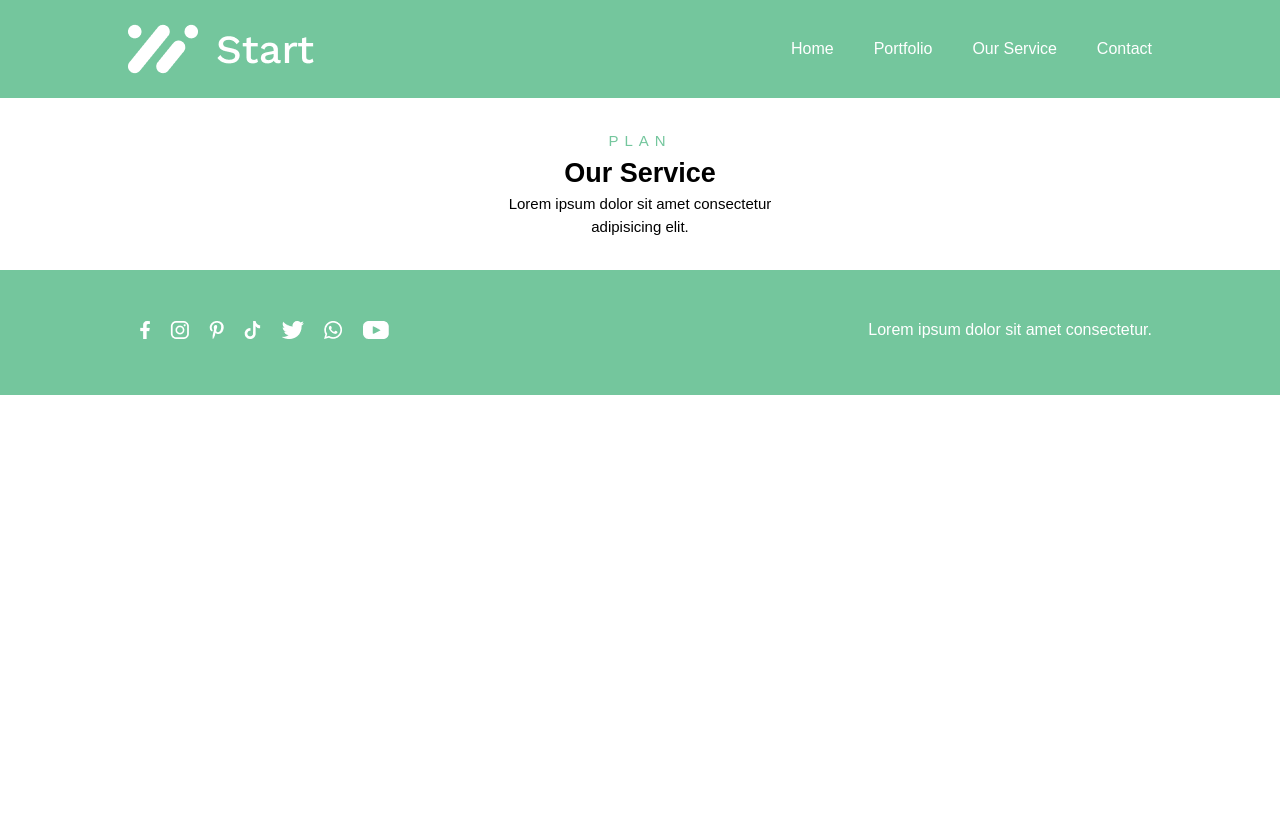
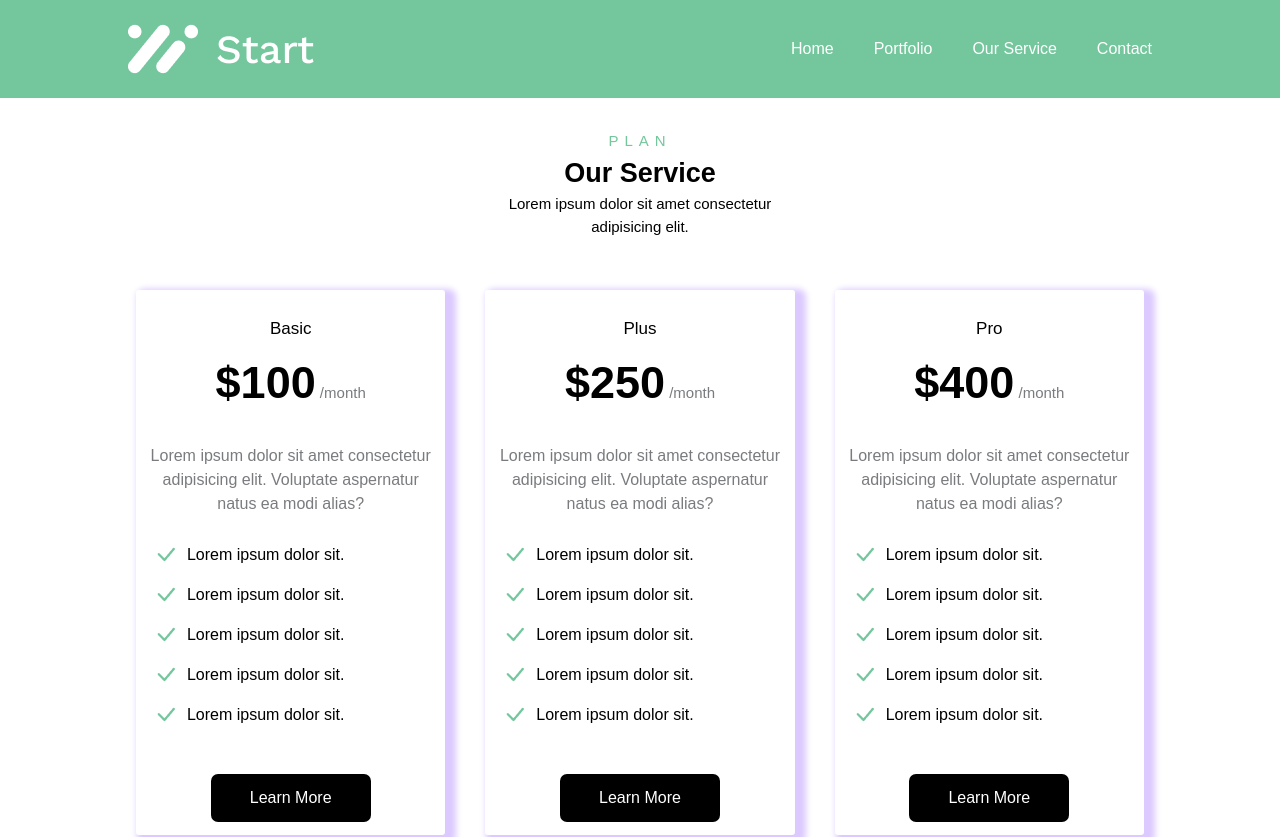
Before and after one commit to alirezafarmani20/Startup, a Vue app: page /our-service in a window 1280 px wide. Shown: the top 837 px of the page. Before the commit the page ends 800 px from the top, so only its background shows below. Built offline with nearby package versions, Linux system fonts and the light colour scheme.

Commit message:
create oure services view

```diff
--- /dev/null
+++ b/src/components/Plans.vue
@@ -0,0 +1,66 @@
+<script setup>
+//import components
+import Button from './Button.vue'
+import vector from '@/assets/icons/vector.png'
+defineProps({
+  plan: String,
+  price: String,
+})
+const Capabilities = [
+  {
+    id: '1',
+    image: vector,
+    text: 'Lorem ipsum dolor sit.',
+  },
+  {
+    id: '2',
+    image: vector,
+    text: 'Lorem ipsum dolor sit.',
+  },
+  {
+    id: '3',
+    image: vector,
+    text: 'Lorem ipsum dolor sit.',
+  },
+  {
+    id: '4',
+    image: vector,
+    text: 'Lorem ipsum dolor sit.',
+  },
+  {
+    id: '5',
+    image: vector,
+    text: 'Lorem ipsum dolor sit.',
+  },
+]
+</script>
+
+<template>
+  <div
+    class="w-full mx-2 my-5 flex flex-col justify-around items-center gap-2 shadow-[6px_4px_6px_5px_] shadow-[#DBC9FF] rounded-[3px] h-[520px] sm:h-[545px] sm:w-[379px] sm:gap-0"
+  >
+    <div class="flex items-center justify-center flex-col gap-2 mt-3">
+      <span class="text-center capitalize text-[#000000] text-[17px] font-medium">{{ plan }}</span>
+      <h2 class="text-[15px] font-medium text-[#2125299a]">
+        <b class="text-[#000000] font-bold text-[30px] sm:text-[45px]">{{ price }}</b> /month
+      </h2>
+    </div>
+    <div class="flex items-center justify-center">
+      <p
+        class="flex text-wrap items-center justify-center text-center px-2 text-[#2125299a] font-normal"
+      >
+        Lorem ipsum dolor sit amet consectetur adipisicing elit. Voluptate aspernatur natus ea modi
+        alias?
+      </p>
+    </div>
+    <div class="flex flex-col pr-[80px] gap-4">
+      <div v-for="item in Capabilities" :key="item.id" class="flex items-center gap-3">
+        <img :src="item.image" alt="green vector" />
+        <p class="text-black fonrt-[20px]">{{ item.text }}</p>
+      </div>
+    </div>
+    <div class="flex justify-center items-center">
+      <Button button-text="learn more" class="mt-3 sm:mt-5" />
+    </div>
+  </div>
+</template>
--- a/src/components/ShowPortfolio.vue
+++ b/src/components/ShowPortfolio.vue
@@ -1,24 +1,38 @@
 <script setup>
-import Container from '@/layouts/Container.vue';
-import Button from './Button.vue';
+import Container from '@/layouts/Container.vue'
+import Button from './Button.vue'
 // import images
-import portfolio1 from '@/assets/images/desctop-portfolio.png';
-import portfolio2 from '@/assets/images/desctop-portfolio2.png';
-import portfolio3 from '@/assets/images/desctop-portfolio3.png';
-import portfolio4 from '@/assets/images/desctop-portfolio4.png';
-import portfolio5 from '@/assets/images/desctop-portfolio5.png';
-import portfolio6 from '@/assets/images/desctop-portfolio6.png';
-import portfolio7 from '@/assets/images/desctop-portfolio7.png';
-import portfolio8 from '@/assets/images/desctop-portfolio8.png';
+import portfolio1 from '@/assets/images/desctop-portfolio.png'
+import portfolio2 from '@/assets/images/desctop-portfolio2.png'
+import portfolio3 from '@/assets/images/desctop-portfolio3.png'
+import portfolio4 from '@/assets/images/desctop-portfolio4.png'
+import portfolio5 from '@/assets/images/desctop-portfolio5.png'
+import portfolio6 from '@/assets/images/desctop-portfolio6.png'
+import portfolio7 from '@/assets/images/desctop-portfolio7.png'
+import portfolio8 from '@/assets/images/desctop-portfolio8.png'
 // portfolio lists
-const portfolios = [portfolio1,portfolio2,portfolio3,portfolio4,portfolio5,portfolio6,portfolio7,portfolio8]
+const portfolios = [
+  portfolio1,
+  portfolio2,
+  portfolio3,
+  portfolio4,
+  portfolio5,
+  portfolio6,
+  portfolio7,
+  portfolio8,
+]
 </script>
 
 <template>
   <div class="w-full">
     <Container>
       <div class="w-full flex flex-wrap items-center justify-center my-5">
-        <img v-for="portfolio in portfolios" :src="portfolio" alt="portfolio" class="my-3 sm:my-4 sm:mx-4">
+        <img
+          v-for="portfolio in portfolios"
+          :src="portfolio"
+          alt="portfolio"
+          class="my-3 sm:my-4 sm:mx-4"
+        />
       </div>
       <div class="flex items-center justify-center my-5">
         <Button button-text="learn more" />
--- a/src/views/OurServiceView.vue
+++ b/src/views/OurServiceView.vue
@@ -1,5 +1,7 @@
 <script setup>
 import SiteMap from '@/components/SiteMap.vue'
+import Plans from '@/components/Plans.vue'
+import Container from '@/layouts/Container.vue'
 </script>
 
 <template>
@@ -7,4 +9,14 @@ import SiteMap from '@/components/SiteMap.vue'
     <!--page map component-->
     <SiteMap page-title="plan" page-name="our service" />
   </div>
+  <Container>
+    <div
+      class="flex flex-col sm:flex-row justify-center sm:justify-between items-center gap-6 my-6"
+    >
+      <!--plans components-->
+      <Plans plan="basic" price="$100" />
+      <Plans plan="plus" price="$250" />
+      <Plans plan="pro" price="$400" />
+    </div>
+  </Container>
 </template>
```
Also changed, not shown: src/assets/icons/Vector.png (added).
